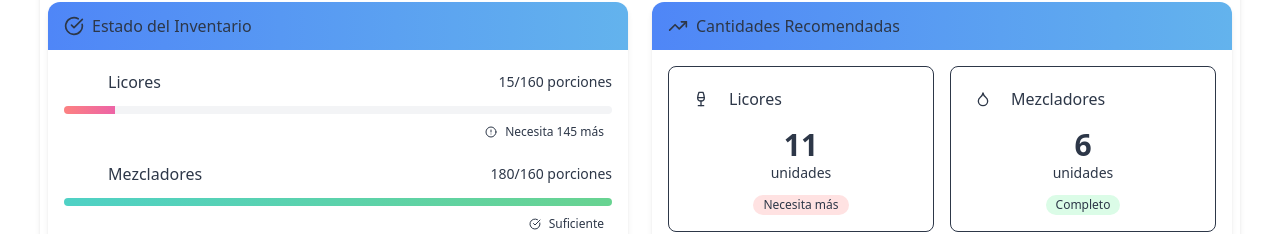
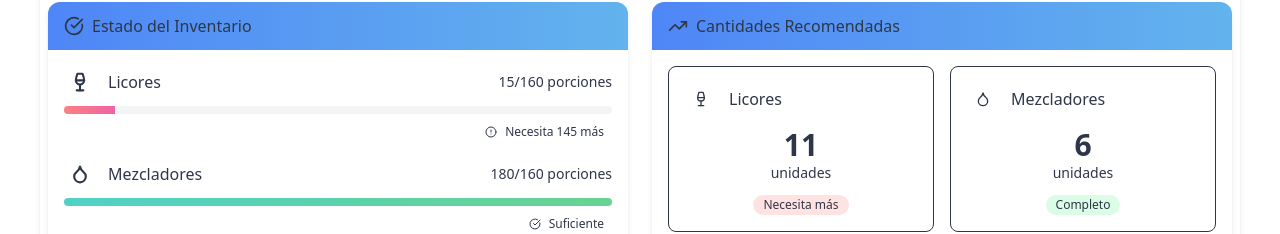
Before and after one commit to MRCORD/party-simulator, a Next.js app: page / in a window 1280 px wide. Both pictures are taken after a click on the tab "Bebidas". Shown: the part 558-792 px from the top of the page. Built offline with nearby package versions, Linux system fonts and the light colour scheme.

Commit message:
Refactor DrinksTab and FoodTab components; update icon styling to improve visual consistency and enhance stroke width for better clarity

```diff
--- a/src/components/party/DrinksTab.tsx
+++ b/src/components/party/DrinksTab.tsx
@@ -75,7 +75,7 @@ const DrinksTab: React.FC<DrinksTabProps> = ({
       current: getCategoryServings('spirits'),
       required: drinkRequirements.totalDrinks,
       isEnough: drinkRequirements.hasEnoughSpirits,
-      icon: <Wine className="w-5 h-5 text-white" />
+      icon: <Wine className="w-5 h-5" strokeWidth={2.5} />
     },
     {
       category: 'mixers',
@@ -83,7 +83,7 @@ const DrinksTab: React.FC<DrinksTabProps> = ({
       current: getCategoryServings('mixers'),
       required: drinkRequirements.totalDrinks,
       isEnough: drinkRequirements.hasEnoughMixers,
-      icon: <Droplet className="w-5 h-5 text-white" />
+      icon: <Droplet className="w-5 h-5" strokeWidth={2.5} />
     },
     {
       category: 'ice',
@@ -91,7 +91,7 @@ const DrinksTab: React.FC<DrinksTabProps> = ({
       current: getCategoryServings('ice'),
       required: drinkRequirements.totalDrinks,
       isEnough: drinkRequirements.hasEnoughIce,
-      icon: <Snowflake className="w-5 h-5 text-white" />
+      icon: <Snowflake className="w-5 h-5" strokeWidth={2.5} />
     },
     {
       category: 'supplies',
@@ -99,7 +99,7 @@ const DrinksTab: React.FC<DrinksTabProps> = ({
       current: getCategoryServings('supplies'),
       required: drinkRequirements.totalDrinks,
       isEnough: drinkRequirements.hasEnoughSupplies,
-      icon: <Package className="w-5 h-5 text-white" />
+      icon: <Package className="w-5 h-5" strokeWidth={2.5} />
     }
   ];
 
--- a/src/components/party/FoodTab.tsx
+++ b/src/components/party/FoodTab.tsx
@@ -68,7 +68,7 @@ const FoodTab: React.FC<FoodTabProps> = ({
       current: getCategoryServings('meat'),
       required: foodRequirements.totalServings,
       isEnough: foodRequirements.hasEnoughMeat,
-      icon: <Beef className="w-5 h-5 text-white" />
+      icon: <Beef className="w-5 h-5" strokeWidth={2.5} />
     },
     {
       category: 'sides',
@@ -76,7 +76,7 @@ const FoodTab: React.FC<FoodTabProps> = ({
       current: getCategoryServings('sides'),
       required: foodRequirements.totalServings,
       isEnough: foodRequirements.hasEnoughSides,
-      icon: <Salad className="w-5 h-5 text-white" />
+      icon: <Salad className="w-5 h-5" strokeWidth={2.5} />
     },
     {
       category: 'condiments',
@@ -84,7 +84,7 @@ const FoodTab: React.FC<FoodTabProps> = ({
       current: getCategoryServings('condiments'),
       required: foodRequirements.totalServings,
       isEnough: foodRequirements.hasEnoughCondiments,
-      icon: <UtensilsCrossed className="w-5 h-5 text-white" />
+      icon: <UtensilsCrossed className="w-5 h-5" strokeWidth={2.5} />
     }
   ];
 
```
